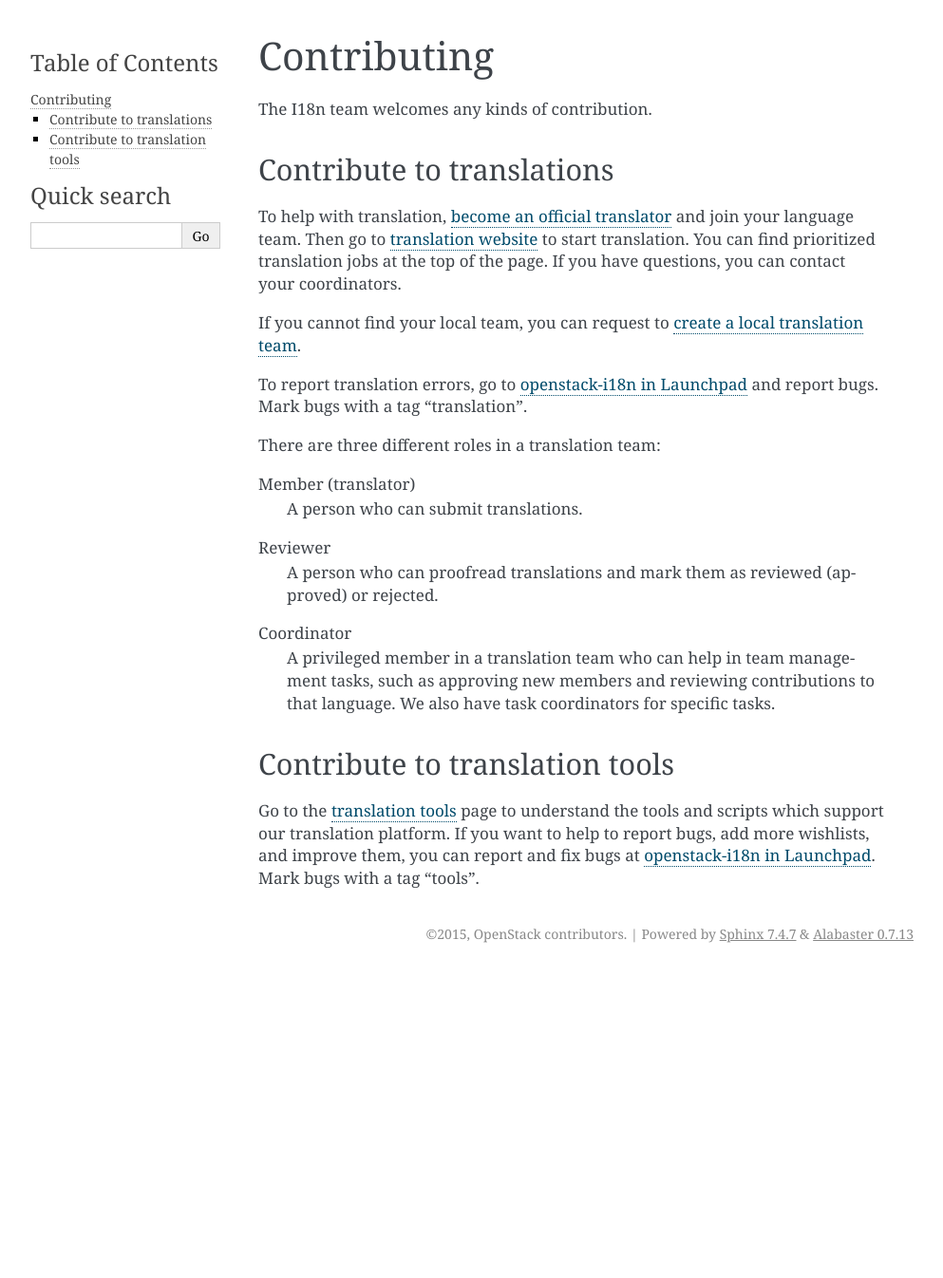
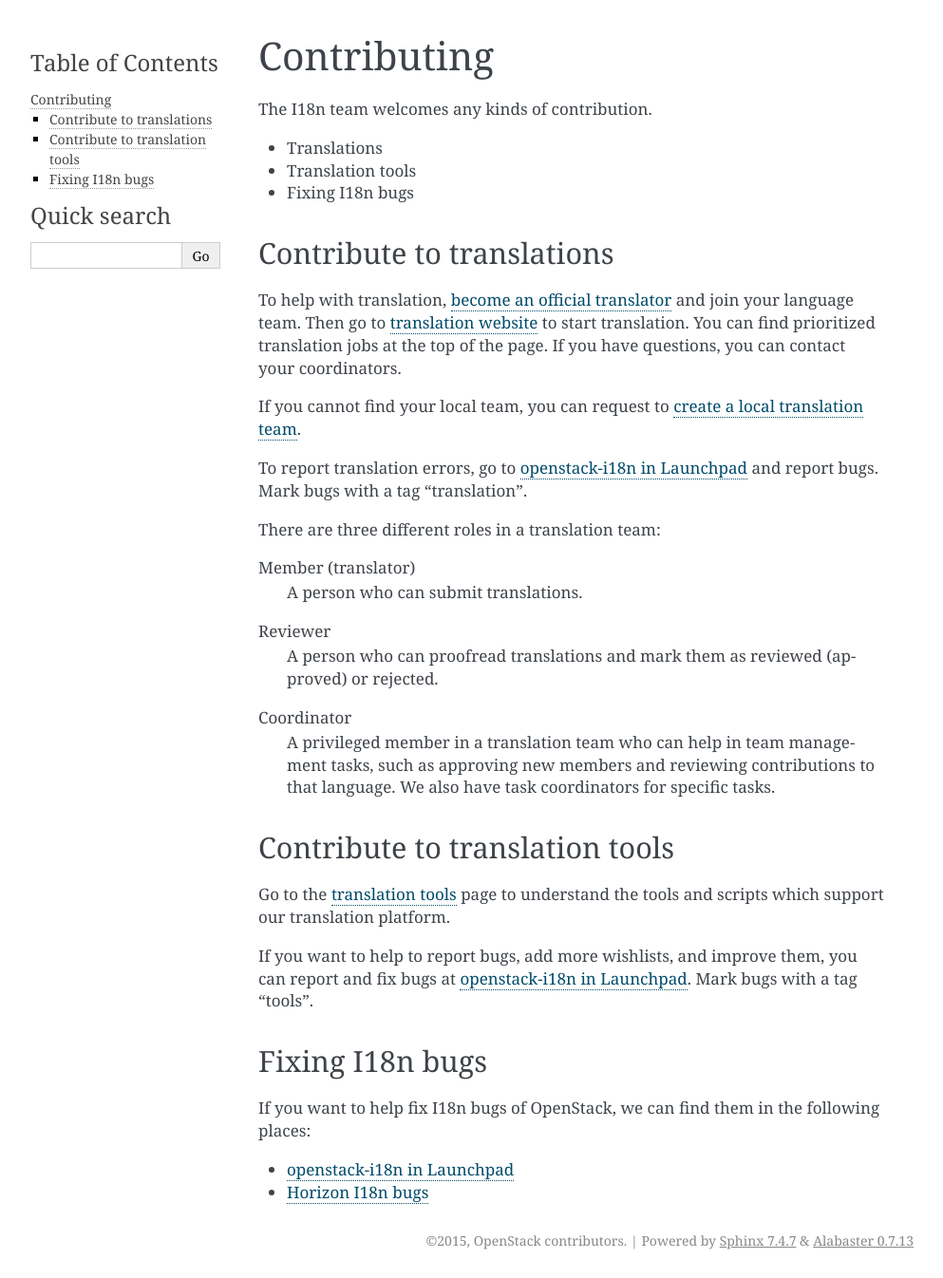
Before and after one commit to openstack/i18n, a Sphinx documentation site: the page built from doc/source/contributing.rst, in a window 1280 px wide. Shown: the whole page at 95% size, without its empty margins (148-1141 px from the left). Built offline with Sphinx 7.4.7, drawn with Linux system fonts in a browser that asks for light colours; before the commit the page ends 1023 px from its top, so only the background shows below that.

Commit message:
Add 'Fixing I18n bugs' to contributing.rst
Change-Id: If505cb482a81e2fcd0d5a977cc0a3ca0363fac38

```diff
--- a/doc/source/contributing.rst
+++ b/doc/source/contributing.rst
@@ -2,6 +2,10 @@
 ============
 
 The I18n team welcomes any kinds of contribution.
+
+* Translations
+* Translation tools
+* Fixing I18n bugs
 
 Contribute to translations
 --------------------------
@@ -39,13 +43,23 @@
 
 Go to the `translation tools`_ page to understand the tools
 and scripts which support our translation platform.
+
 If you want to help to report bugs, add more wishlists, and improve them,
 you can report and fix bugs at `openstack-i18n in Launchpad`_.
 Mark bugs with a tag "tools".
 
+Fixing I18n bugs
+----------------
+
+If you want to help fix I18n bugs of OpenStack,
+we can find them in the following places:
+
+* `openstack-i18n in Launchpad`_
+* `Horizon I18n bugs`_
 
 .. _`become an official translator`: https://wiki.openstack.org/wiki/I18nTeam/become-a-official-translator
 .. _`translation website`: https://translate.openstack.org/
 .. _`create a local translation team`: https://wiki.openstack.org/wiki/I18nTeam/CreateLocalTeam
 .. _`openstack-i18n in Launchpad`: https://bugs.launchpad.net/openstack-i18n
 .. _`translation tools`: https://wiki.openstack.org/wiki/I18n/Tools
+.. _`Horizon I18n bugs`: https://bugs.launchpad.net/horizon/+bugs?field.tag=i18n
```
Also changed, not shown: doc/source/index.rst (+6 -2 lines).
